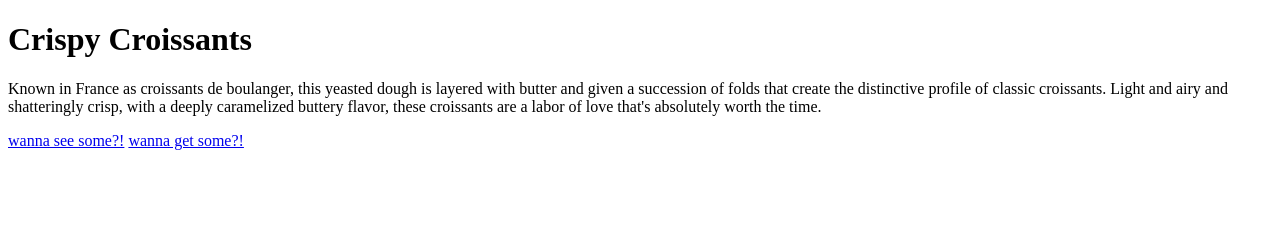
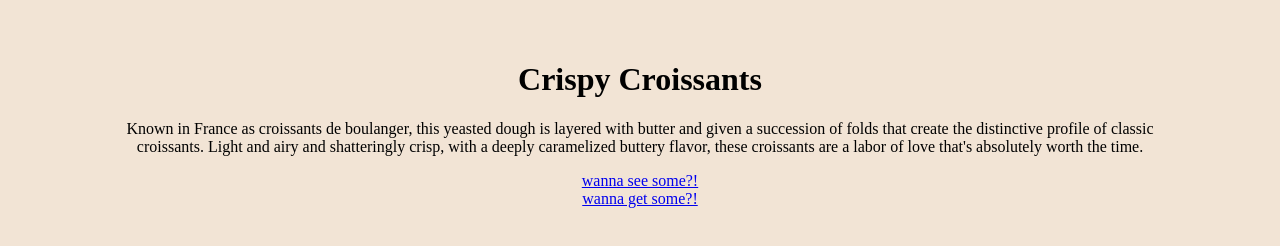
Before and after one commit to doreen-wambui/Croissant, a plain HTML site: page index.html in a window 1280 px wide. Drawn offline with Linux system fonts and the light colour scheme.

Commit message:
Added CSS

```diff
--- a/index.html
+++ b/index.html
@@ -4,6 +4,7 @@
     <meta charset="UTF-8">
     <meta name="viewport" content="width=device-width, initial-scale=1.0">
     <title>Croissants</title>
+    <link rel="stylesheet" href="/style/styles.css">
 </head>
 <body>
     <h1>
@@ -12,7 +13,7 @@
     <p>
         Known in France as croissants de boulanger, this yeasted dough is layered with butter and given a succession of folds that create the distinctive profile of classic croissants. Light and airy and shatteringly crisp, with a deeply caramelized buttery flavor, these croissants are a labor of love that's absolutely worth the time.
     </p>
-    <a href="/photo.html">wanna see some?!</a>
-    <a href="/contact.html">wanna get some?!</a>
+    <a href="/photo.html" class="linka">wanna see some?!</a>
+    <a href="/contact.html" class="linkb">wanna get some?!</a>
 </body>
 </html>
--- /dev/null
+++ b/style/styles.css
@@ -0,0 +1,9 @@
+body {
+    background-color: #f2e4d5;
+    margin: 20px 100px;
+    padding: 20px;
+    text-align: center;
+}
+a {
+    display: block;
+}
```
Also changed, not shown: contact.html (+1 -0 lines), photo.html (+1 -0 lines).
